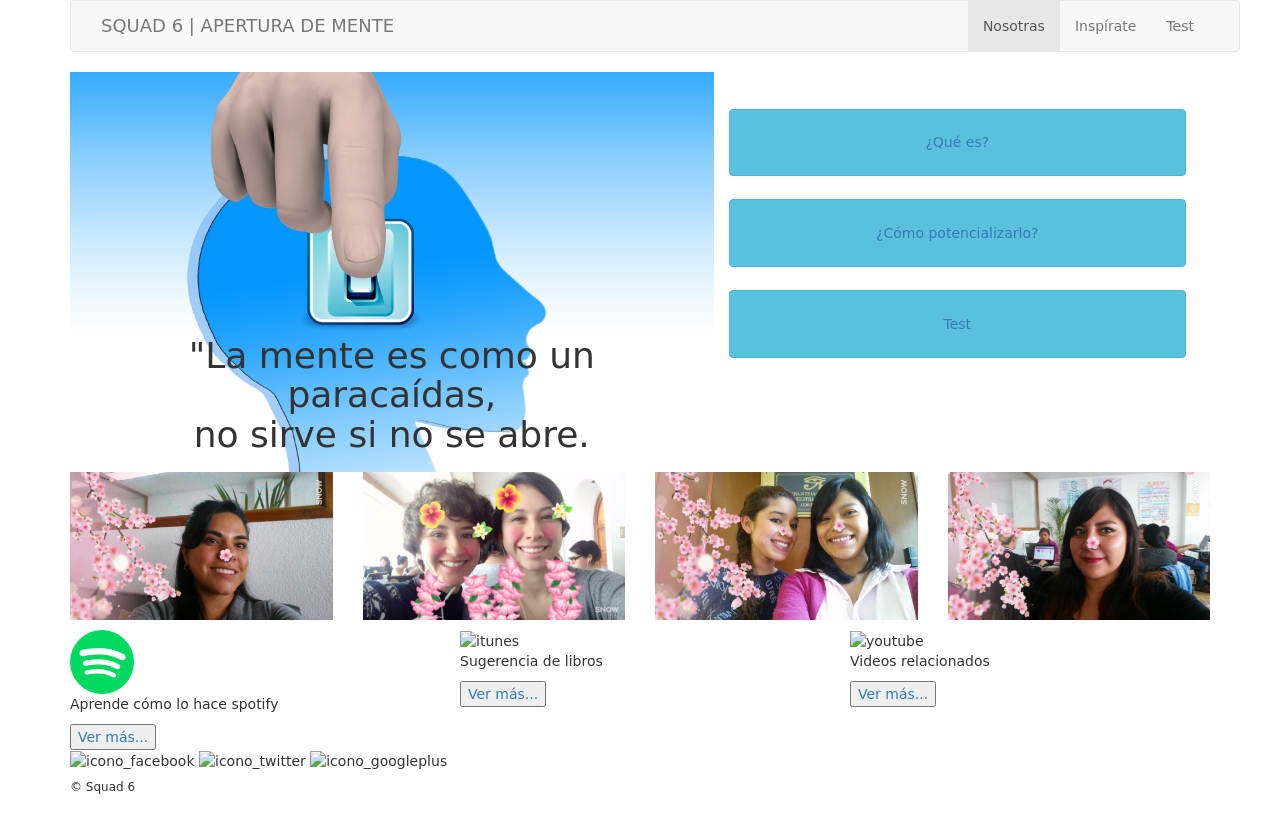
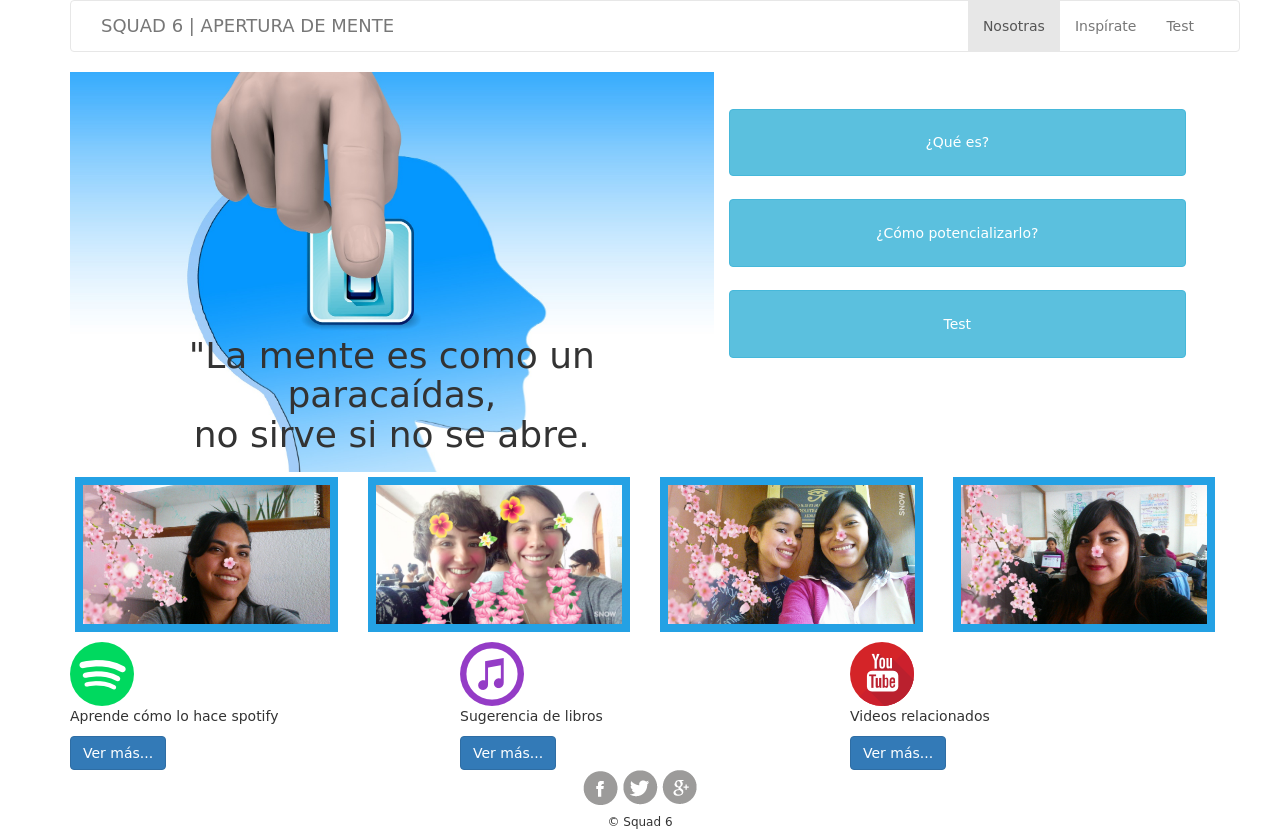
Before and after one commit to MarianaPacheco/29_Apertura-de-mente, a plain HTML site: page index.html in a window 1280 px wide. Before the commit the page ends 804 px from the top, so only its background shows below. Drawn offline with Linux system fonts and the light colour scheme; a web font is replaced by a local one.

Commit message:
Agregué iconos del footer

```diff
--- a/css/main.css
+++ b/css/main.css
@@ -22,3 +22,18 @@ h1{
 #pm-btn1{
 	margin-top: 8%;
 }
+a{
+	text-decoration: none !important;
+}
+button,a:hover{
+	font-weight: bold;
+	font-size: 16px;
+}
+nav{
+	background-color:white !important;
+}
+.image{
+	margin-top: 3%;
+	border:8px solid #24A1E4;
+	margin: 2%;
+}
--- a/index.html
+++ b/index.html
@@ -4,6 +4,7 @@
 	<meta charset="UTF-8">
 	<meta name="viewport" content="width=device-width, user-scalable=no, initial-scale=1.0, maximum-scale=1.0, minimum-scale=1.0">
 	<title>Apertura de mente</title>
+	<link rel="shortcut icon " href="iconos/title.png">
 	<link rel="stylesheet" href="css/bootstrap.min.css">
 	<link rel="stylesheet" href="css/main.css">
 	<link rel="stylesheet" href="css/media.css">
@@ -46,9 +47,9 @@
 						<center><h1>"La mente es como un paracaídas,<br> no sirve si no se abre.</h1></center>
 					</div>
 					<div class="col-sm-12 col-lg-5">		<!-- Sección botones -->
-						<button type="button" id="pm-btn1" class="btn btn-info btn-block pm-btn"><a href="#">¿Qué es?</a></button>	<!-- Botón 1 -->
-						<button type="button" class="btn btn-info btn-block pm-btn"><a href="#">¿Cómo potencializarlo?</a></button>		<!-- Botón 2 -->
-						<button type="button" class="btn btn-info btn-block pm-btn"><a href="#">Test</a></button>	<!-- Botón 3 -->
+						<a href="https://lamenteesmaravillosa.com/el-enorme-potencial-de-una-mente-abierta/"><button type="button" id="pm-btn1" class="btn btn-info btn-block pm-btn">¿Qué es?</button></a>	<!-- Botón 1 -->
+						<a href="#"><button type="button" class="btn btn-info btn-block pm-btn">¿Cómo potencializarlo?</button></a>		<!-- Botón 2 -->
+						<a href="#"><button type="button" class="btn btn-info btn-block pm-btn">Test</button></a>	<!-- Botón 3 -->
 					</div>
 				</div>
 			</div>
@@ -57,19 +58,19 @@
 		<section>		<!-- Inicia sección Nosotras -->
 			<div class="row">
 				<div class="col-sm-6 col-sm-3">		<!-- Imgen y testimonio (párrafo) -->
-					<img class="img-responsive" src="img/2.jpg" alt="foto">
+					<img class="image img-responsive" src="img/2.jpg" alt="foto">
 					<p></p>
 				</div>
 				<div class="col-sm-6 col-sm-3">		<!-- Imgen y testimonio (párrafo) -->
-					<img class="img-responsive" src="img/3.jpg" alt="foto">
+					<img class="image img-responsive" src="img/3.jpg" alt="foto">
 					<p></p>
 				</div>
 				<div class="col-sm-6 col-sm-3">		<!-- Imgen y testimonio (párrafo) -->
-					<img class="img-responsive" src="img/4.jpg" alt="foto">
+					<img class="image img-responsive" src="img/4.jpg" alt="foto">
 					<p></p>
 				</div>
 				<div class="col-sm-6 col-sm-3">		<!-- Imgen y testimonio (párrafo) -->
-					<img class="img-responsive" src="img/1.jpg" alt="foto">
+					<img class="image img-responsive" src="img/1.jpg" alt="foto">
 					<p></p>
 				</div>
 			</div>
@@ -79,30 +80,32 @@
 				<div class="col-sm-12 col-lg-4">
 					<img src="iconos/spotify.png" alt="spotify">		<!-- Icono -->
 					<p>Aprende cómo lo hace spotify</p>		<!-- Frase -->
-					<a href="#"><button type="button" name="vermas">Ver más...</button></a>	<!-- Botón -->
+					<a href="https://www.spotify.com/mx/"><button type="button" class="btn btn-primary">Ver más...</button></a>	<!-- Botón -->
 				</div>
 				<div class="col-sm-12 col-lg-4">
-					<img src="" alt="itunes">		<!-- Icono -->
+					<img src="iconos/itunes.png" alt="itunes">		<!-- Icono -->
 					<p>Sugerencia de libros</p>		<!-- Frase -->
-					<a href="#"><button type="button" name="vermas">Ver más...</button></a>	<!-- Botón -->
+					<a href="http://www.apple.com/mx/itunes/"><button type="button" class="btn btn-primary">Ver más...</button></a>	<!-- Botón -->
 				</div>
 				<div class="col-sm-12 col-lg-4">
-					<img src="" alt="youtube">		<!-- Icono -->
+					<img src="iconos/youtube.png" alt="youtube">		<!-- Icono -->
 					<p>Videos relacionados</p>		<!-- Frase -->
-					<a href="#"><button type="button" name="vermas">Ver más...</button></a>	<!-- Botón -->
+					<a href="https://www.youtube.com/watch?v=EwlaqCTPDtU"><button type="button" class="btn btn-primary">Ver más...</button></a>	<!-- Botón -->
 				</div>
 			</div>
 		</section>	<!-- Inicia sección Inspírate -->
 		<footer>
 			<div class="row">
-				<div class="col-sm-12 col-lg-12">	<!-- Redes sociales -->
-					<img src="" alt="icono_facebook">		<!-- Icono facebook  -->
-					<img src="" alt="icono_twitter">		<!-- Icono twitter -->
-					<img src="" alt="icono_googleplus">		<!-- Icono google plus -->
-				</div>
-				<div class="col-sm-12 col-lg-12">		<!-- Derechos reservados Squad 6 -->
-					<h6>© Squad 6</h6>
-				</div>
+				<center>
+					<div class="col-sm-12 col-lg-12">	<!-- Redes sociales -->
+						<img src="iconos/facebook.png" alt="icono_facebook">		<!-- Icono facebook  -->
+						<img src="iconos/twitter.png" alt="icono_twitter">		<!-- Icono twitter -->
+						<img src="iconos/googleplus.png" alt="icono_googleplus">		<!-- Icono google plus -->
+					</div>
+					<div class="col-sm-12 col-lg-12">		<!-- Derechos reservados Squad 6 -->
+						<h6>© Squad 6</h6>
+					</div>
+				</center>
 			</div>
 		</footer>
 	</div>		<!-- Div del container -->
```
Also changed, not shown: iconos/facebook.png (renamed from iconos/facenook.png), iconos/itunes.png (added), iconos/title.png (added), iconos/youtube.png (added).
